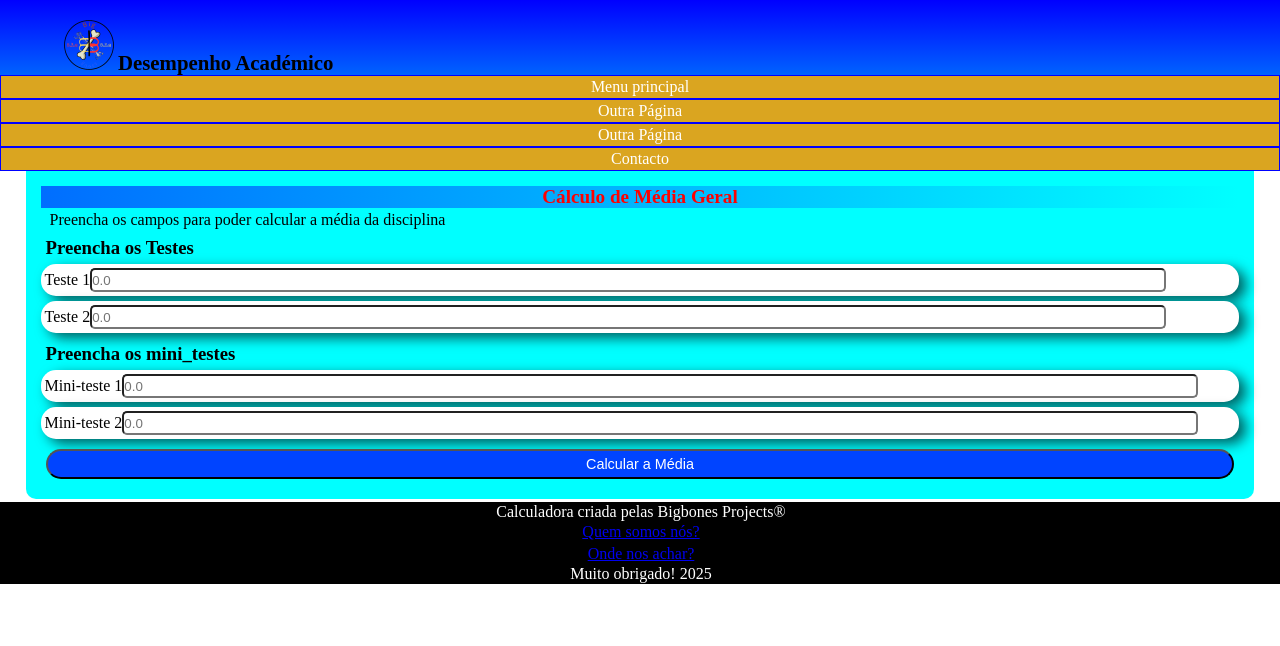
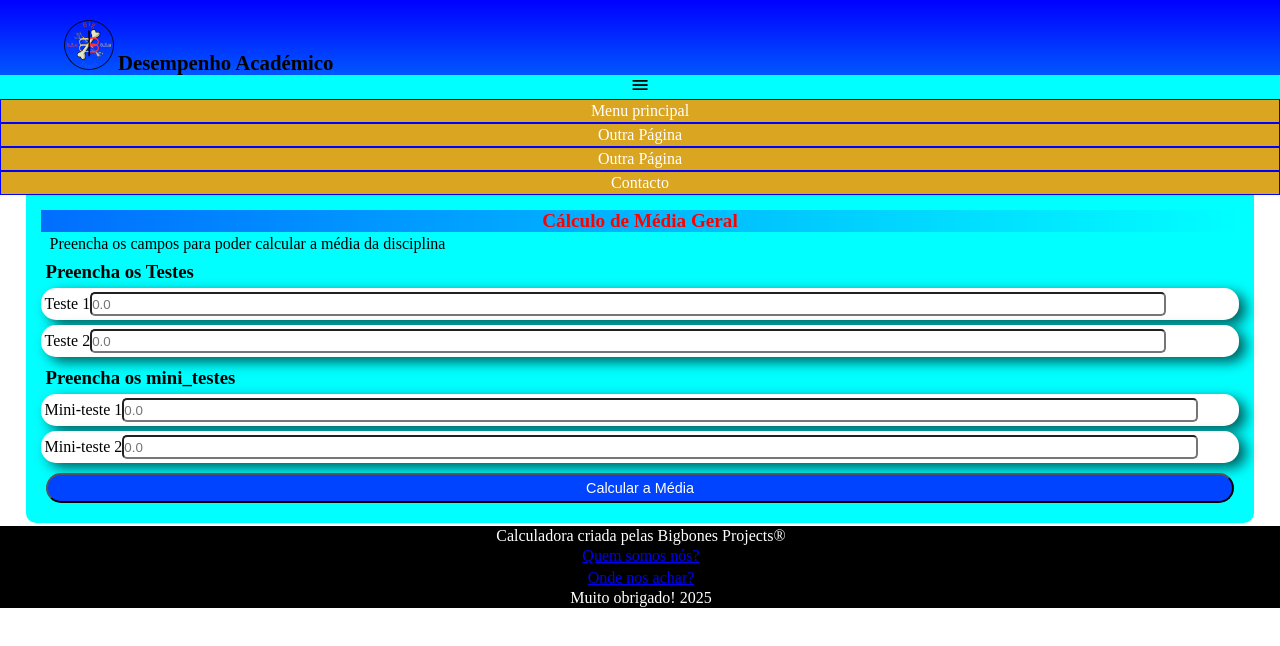
Before and after one commit to Bigbones0010/calculadora-UniLurio-FCS, a plain HTML site: page html/medias.html in a window 1280 px wide. Drawn offline with Linux system fonts and the light colour scheme.

Commit message:
js added

```diff
--- a/css/medias.css
+++ b/css/medias.css
@@ -45,10 +45,10 @@ header h1{
 
 header nav{
     width: 100%;
+
 }
 
 header li{
-
     list-style: none;
 
 }
@@ -64,6 +64,22 @@ header a{
     padding: 2px;
 }
 
+header a:hover{
+    background-color: gold;
+}
+
+nav #menu{
+    margin: 0%;
+    background-color: aqua;
+    padding: 0%;
+    text-align: center;
+}
+
+nav #menu img{
+    width: 20px;
+    padding: 0%;
+    margin: 0%;
+}
 
 
 main{
--- a/html/medias.html
+++ b/html/medias.html
@@ -14,8 +14,9 @@
 
         </section>
         <nav>
+            <div id="menu" onclick="tirar_colocar_menu()"><img src="../imagens/ic_menu_black_24dp.png" alt="Menu"></div>
             <ul>
-                <li><a href="#">Menu principal</a></li>
+                <li><a href="../index.html">Menu principal</a></li>
                 <li><a href="#">Outra Página</a></li>
                 <li><a href="#">Outra Página</a></li>
                 <li><a href="#">Contacto</a></li>
@@ -59,5 +60,7 @@
         <a href="#">Onde nos achar?</a>
         <p>Muito obrigado! 2025</p>
     </footer>
+
+    <script src="../js/medias.js"></script>
 </body>
 </html>
--- /dev/null
+++ b/js/medias.js
@@ -0,0 +1,5 @@
+
+
+function tirar_colocar_menu(){
+    alert("Estou a funcionar")
+}
```
Also changed, not shown: imagens/ic_menu_black_18dp.png (added), imagens/ic_menu_black_24dp.png (added), imagens/ic_menu_black_36dp.png (added), imagens/ic_menu_black_48dp.png (added).
